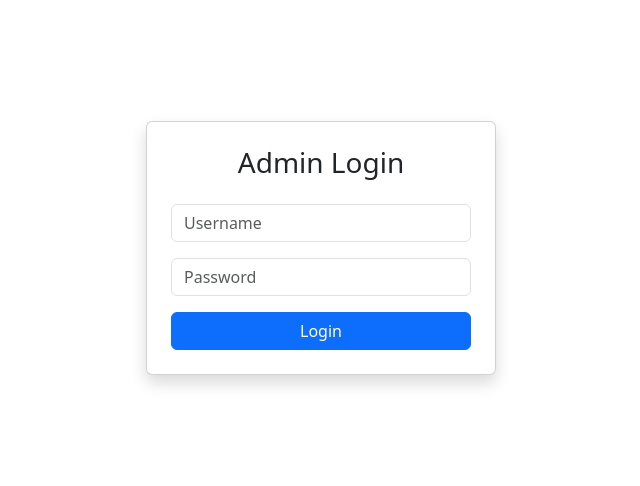
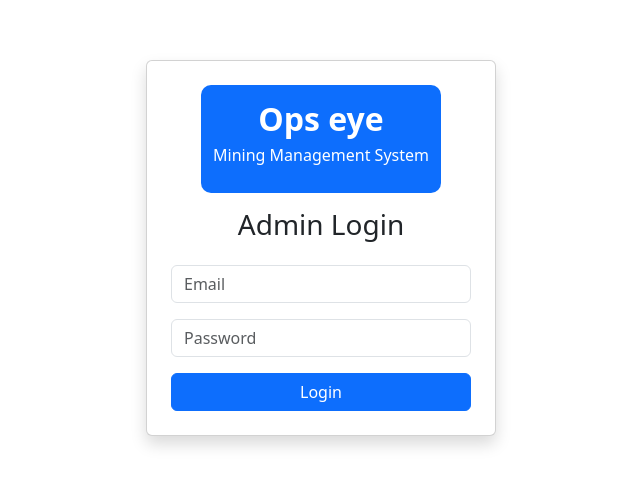
Before and after one commit to etikivishwas/tracking_frontend, a React (Create React App) app: page / in a window 1280 px wide. Shown: the part 152-638 px from the top of the page, without its empty margins (319-959 px from the left). Built offline with nearby package versions, Linux system fonts and the light colour scheme.

Commit message:
backend updated code

```diff
--- a/src/components/Login.jsx
+++ b/src/components/Login.jsx
@@ -1,33 +1,50 @@
 import React, { useState } from "react";
 import { useNavigate } from "react-router-dom";
+import styles from "./Login.module.css";
+import axios from "axios";
 
 function Login({ setIsAuthenticated }) {
-  const [username, setUsername] = useState("");
+  const [email, setEmail] = useState("");   // changed username -> email
   const [password, setPassword] = useState("");
   const navigate = useNavigate();
 
-  const handleLogin = (e) => {
+  const handleLogin = async (e) => {
     e.preventDefault();
-    if (username === "admin" && password === "admin") {
-      setIsAuthenticated(true);
-      navigate("/dashboard");
-    } else {
-      alert("Invalid credentials (use admin/admin)");
+
+    try {
+      const res = await axios.post("http://localhost:5000/api/auth/login", {
+        email,
+        password,
+      });
+
+      if (res.data.success) {
+        setIsAuthenticated(true);
+        navigate("/dashboard");
+      } else {
+        alert(res.data.message);
+      }
+    } catch (err) {
+      console.error(err);
+      alert("Server error. Try again later.");
     }
   };
 
   return (
     <div className="container vh-100 d-flex justify-content-center align-items-center">
       <div className="card p-4 shadow" style={{ width: "350px" }}>
+        <div className={styles.header}>
+          <p className={styles.para1}>Ops eye</p>
+          <p className={styles.para2}>Mining Management System</p>
+        </div>
         <h3 className="text-center mb-4">Admin Login</h3>
         <form onSubmit={handleLogin}>
           <div className="mb-3">
             <input
               type="text"
               className="form-control"
-              placeholder="Username"
-              value={username}
-              onChange={(e) => setUsername(e.target.value)}
+              placeholder="Email"
+              value={email}
+              onChange={(e) => setEmail(e.target.value)}
             />
           </div>
           <div className="mb-3">
--- /dev/null
+++ b/src/components/Login.module.css
@@ -0,0 +1,23 @@
+.card {
+    display: flex;
+    flex-direction: column;
+    align-items: center;
+    justify-content: center;
+}
+.header {
+    background-color: #0d6efd;
+    color: white;
+    padding: 10px;
+    text-align: center;
+    border-radius: 10px;
+    width: 80%;
+    margin: 0 auto;
+    margin-bottom: 15px;
+}
+
+.para1 {
+    padding: 0;
+    margin: 0;
+    font-size: 2rem;
+    font-weight: 700;
+}
```
Also changed, not shown: package.json (+11 -0 lines), 1 other file (tests, documents, lock files or other folders).
